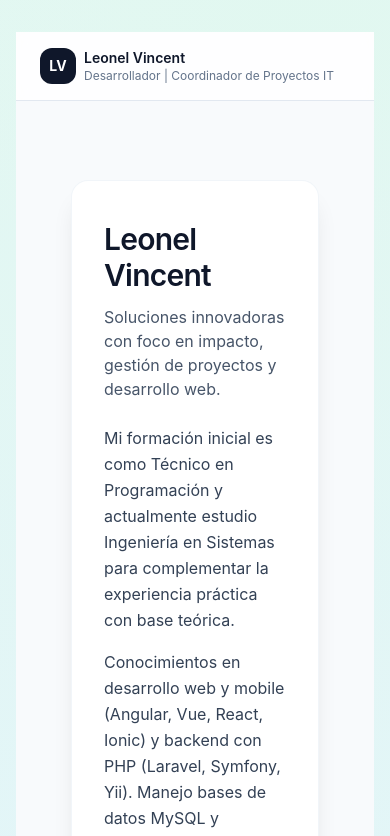
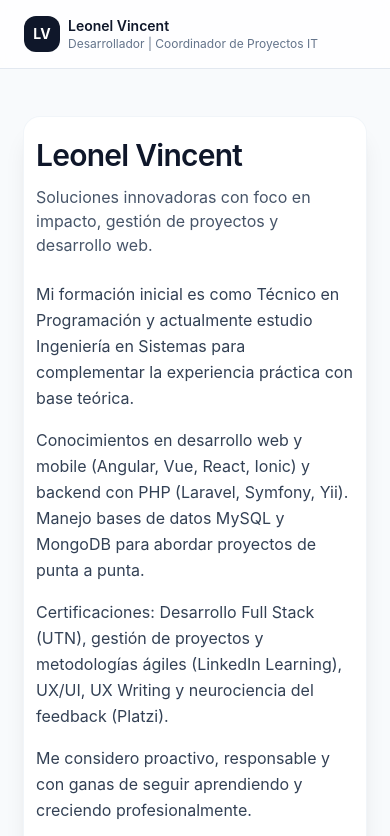
Before and after one commit to leitoov/LeonelVincent, a Vue app: page / in a window 390 px wide. Shown: the top 836 px of the page. Built offline with nearby package versions, Linux system fonts and the light colour scheme.

Commit message:
mobile first

```diff
--- a/src/components/layout/AppShell.vue
+++ b/src/components/layout/AppShell.vue
@@ -13,7 +13,7 @@ import AppFooter from './AppFooter.vue'
 
     <main class="flex-1 w-full">
       <div class="mx-auto max-w-5xl px-6 py-12 md:py-16">
-        <div class="p-8 md:p-10">
+        <div class="md:p-10">
           <slot />
         </div>
       </div>
--- a/src/pages/Home.vue
+++ b/src/pages/Home.vue
@@ -22,7 +22,7 @@ const toggle = (id: string) => {
 
 <template>
   <section class="flex flex-col gap-10">
-    <div class="relative flex flex-col gap-6 rounded-2xl bg-white p-8 shadow-xl ring-1 ring-slate-100 md:p-10 pb-14">
+    <div class="relative flex flex-col gap-6 rounded-2xl bg-white p-3 shadow-xl ring-1 ring-slate-100 md:p-10 pb-14">
       <div class="flex flex-col gap-3 md:flex-row md:items-start md:justify-between">
         <div>
           <h1 class="text-3xl font-semibold tracking-tight text-slate-900 md:text-4xl">
--- a/src/style.css
+++ b/src/style.css
@@ -125,7 +125,7 @@ h1 {
 
 @media (max-width: 640px) {
   #app {
-    padding: 32px 16px 48px;
+   /* padding: 32px 16px 48px;*/
   }
 
   .panel {
```
